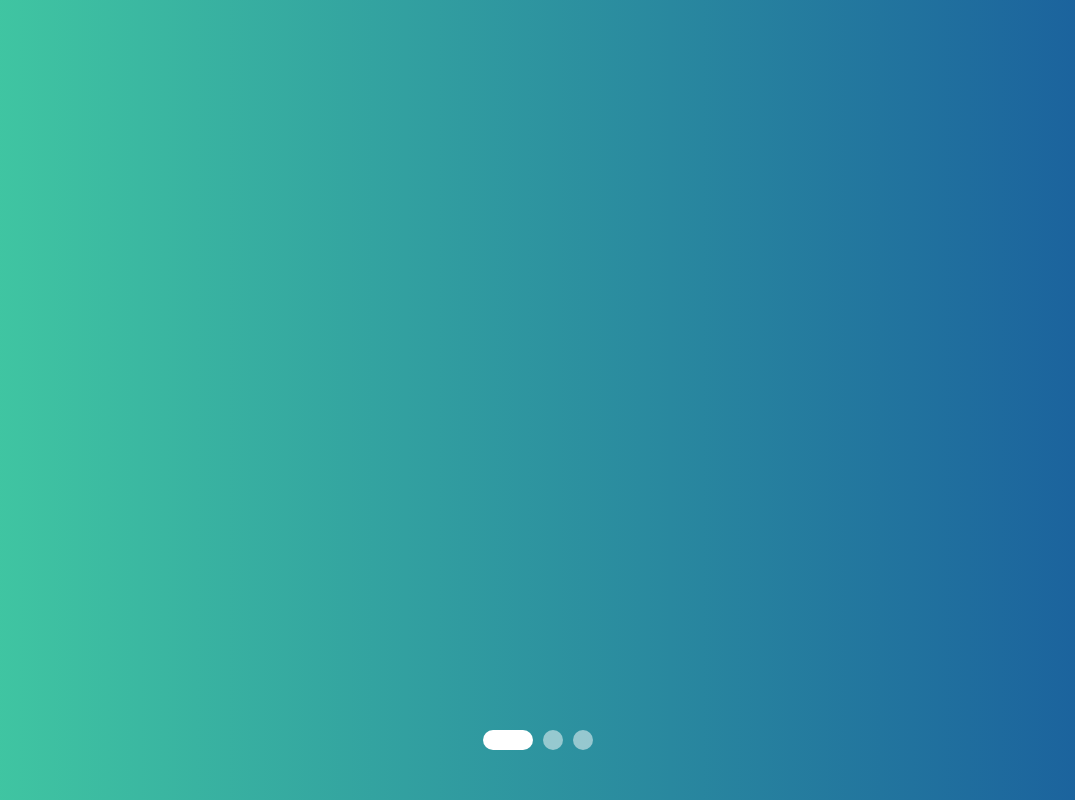
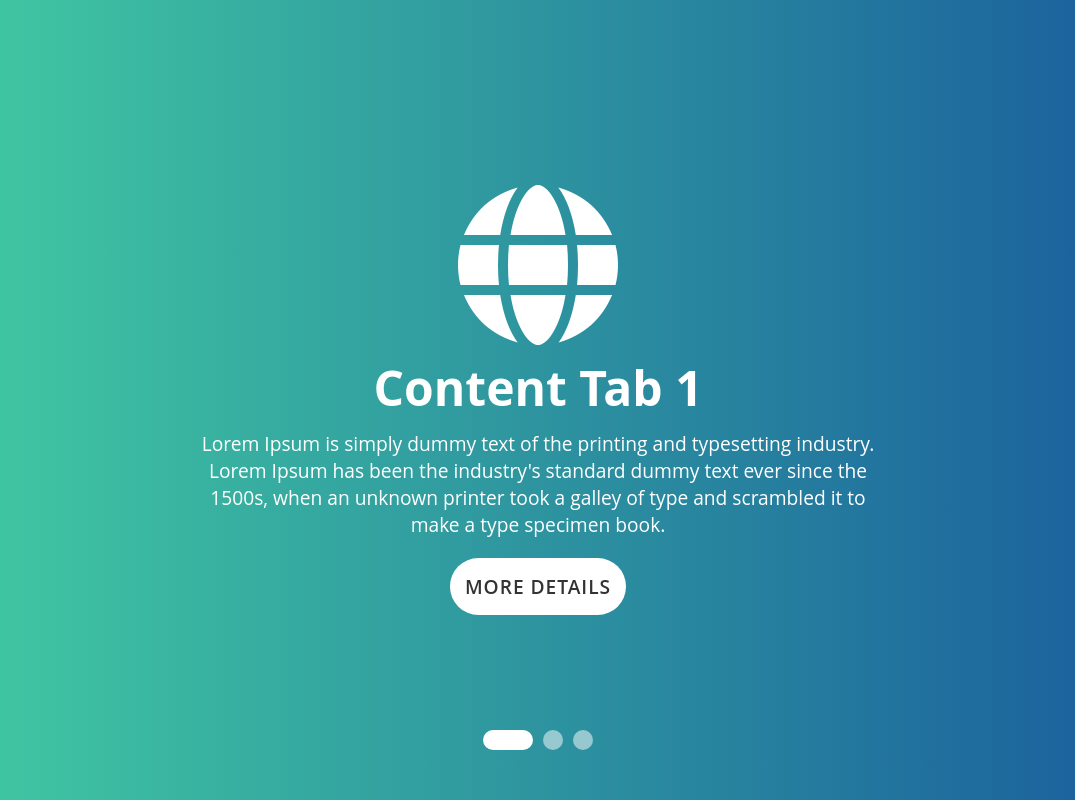
Before and after one commit to aglsoftgithub/fullscreen-carousel, a website: page index.html in a window 1280 px wide. Shown: the whole page, without its empty margins (102-1177 px from the left). Drawn offline with Linux system fonts and the light colour scheme.

Commit message:
Add sample content with icons and buttons

```diff
--- a/css/style.css
+++ b/css/style.css
@@ -88,3 +88,48 @@
 .tabs input:nth-child(3):checked ~ .content{
 	left: -200vw;
 }
+
+.content .box .contentBox{
+	display: flex;
+	justify-content: center;
+	align-items: center;
+	flex-direction: column;
+	gap: 10px;
+}
+
+.content .box .contentBox i{
+	font-size: 10em;
+	color: #fff;
+	--ionicon-stroke-width: 16px;
+}
+
+.content .box .contentBox h2{
+	font-size: 3em;
+	color: #fff;
+}
+
+.content .box .contentBox p{
+	font-size: 1.2em;
+	color: #fff;
+	max-width: 700px;
+	text-align: center;
+}
+
+.content .box .contentBox button{
+	font-size: 1.2em;
+	text-decoration: none;
+	text-transform: uppercase;
+	padding: 15px 15px;
+	background: #fff;
+	color: #333;
+	letter-spacing: 0.05em;
+	margin-top: 10px;
+	font-weight: 600;
+	border: none;
+	border-radius: 40px;
+	transition: 0.5s;
+}
+
+.content .box .contentBox button:hover{
+	letter-spacing: 0.2em;
+}
--- a/index.html
+++ b/index.html
@@ -7,7 +7,7 @@
 		<meta name="viewport" content="width=device-width, initial-scale=1.0">
 		<title>Live Screen Carousel</title>
 		<link rel="stylesheet" type="text/css" href="css/style.css"/>
-
+		<link rel="stylesheet" type="text/css" href="https://cdnjs.cloudflare.com/ajax/libs/font-awesome/6.5.2/css/all.min.css"/>
 	</head>
 	<body>
 
@@ -22,9 +22,30 @@
 					<label for="tab3"></label>
 				</div>
 				<div class="content">
-					<div class="box tab1"></div>
-					<div class="box tab2"></div>
-					<div class="box tab3"></div>
+					<div class="box tab1">
+						<div class="contentBox">
+							<i class="fa fa-globe"></i>
+							<h2>Content Tab 1</h2>
+							<p>Lorem Ipsum is simply dummy text of the printing and typesetting industry. Lorem Ipsum has been the industry's standard dummy text ever since the 1500s, when an unknown printer took a galley of type and scrambled it to make a type specimen book. </p>
+							<button>More Details</button>
+						</div>
+					</div>
+					<div class="box tab2">
+						<div class="contentBox">
+							<i class="fa fa-camera"></i>
+							<h2>Content Tab 2</h2>
+							<p>Lorem Ipsum is simply dummy text of the printing and typesetting industry. Lorem Ipsum has been the industry's standard dummy text ever since the 1500s, when an unknown printer took a galley of type and scrambled it to make a type specimen book. </p>
+							<button>More Details</button>
+						</div>
+					</div>
+					<div class="box tab3">
+						<div class="contentBox">
+							<i class="fa fa-calendar"></i>
+							<h2>Content Tab 3</h2>
+							<p>Lorem Ipsum is simply dummy text of the printing and typesetting industry. Lorem Ipsum has been the industry's standard dummy text ever since the 1500s, when an unknown printer took a galley of type and scrambled it to make a type specimen book. </p>
+							<button>More Details</button>
+						</div>
+					</div>
 				</div>
 			</div>
 		</div>
```
